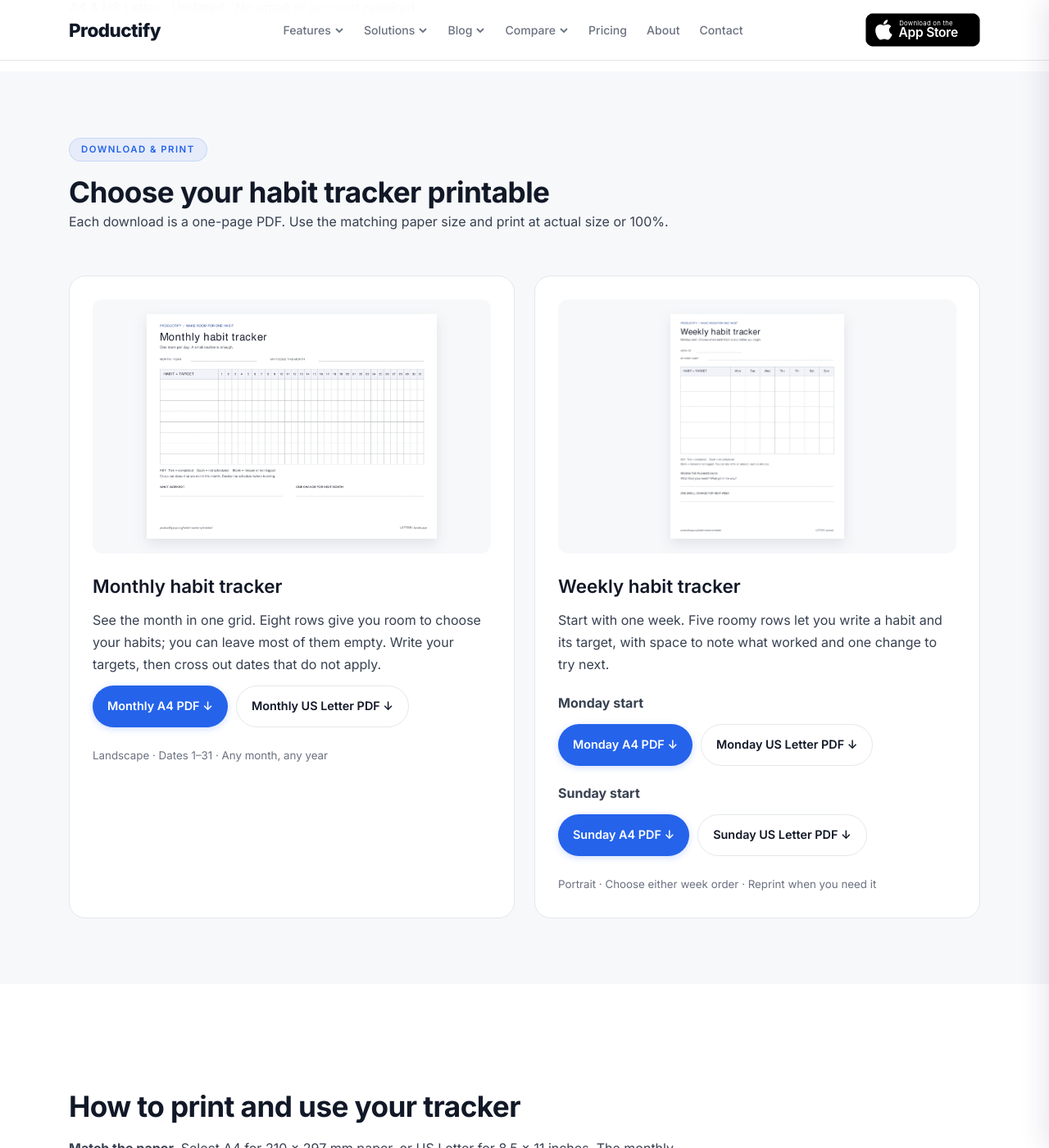
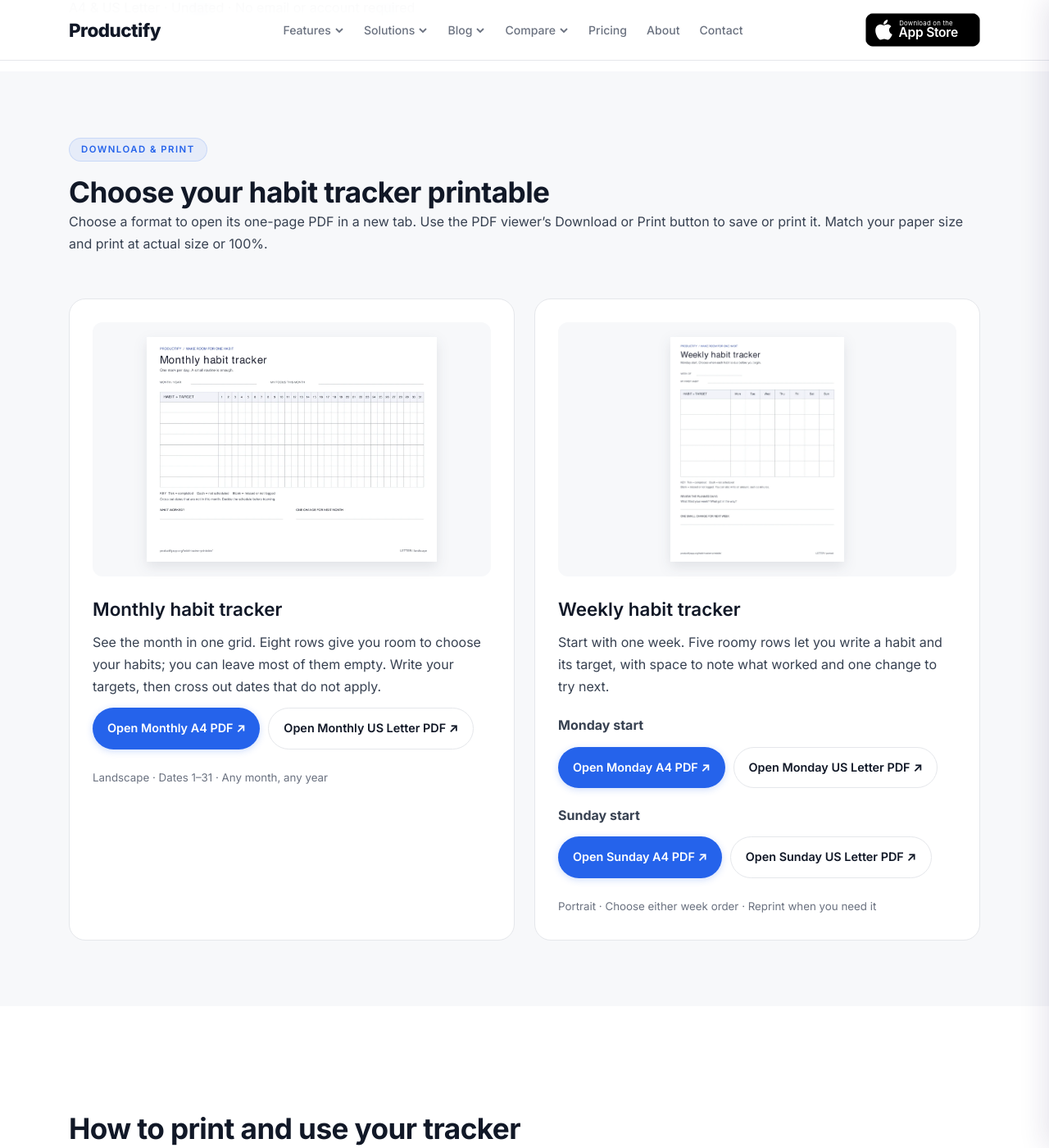
Before and after one commit to surengab/productifyapp.github.io, a Jekyll site: the page built from _solutions/habit-tracker-printable.html, in a window 1280 px wide and 1400 px high, scrolled down 576 px. Shown: the whole window at 82% size. Built offline with Jekyll 4.4.1, drawn with Linux system fonts in a browser that asks for light colours.

Commit message:
Open printable PDFs in the browser viewer

```diff
--- a/_solutions/habit-tracker-printable.html
+++ b/_solutions/habit-tracker-printable.html
@@ -61,15 +61,15 @@ extra_css: |-
 
 <section class="section section--alt" aria-labelledby="downloads">
     <div class="container">
-        <div class="section-header"><div class="eyebrow">Download &amp; print</div><h2 id="downloads">Choose your habit tracker printable</h2><p>Each download is a one-page PDF. Use the matching paper size and print at actual size or 100%.</p></div>
+        <div class="section-header"><div class="eyebrow">Download &amp; print</div><h2 id="downloads">Choose your habit tracker printable</h2><p>Choose a format to open its one-page PDF in a new tab. Use the PDF viewer’s Download or Print button to save or print it. Match your paper size and print at actual size or 100%.</p></div>
         <div class="printable-grid">
             <article class="printable-card" aria-labelledby="monthly-heading">
                 <div class="printable-preview"><img src="/assets/printables/monthly-preview.webp" alt="Blank monthly habit tracker with eight habit rows, dates 1 through 31, and space for a monthly review" width="1200" height="927" decoding="async"></div>
                 <h3 id="monthly-heading">Monthly habit tracker</h3>
                 <p>See the month in one grid. Eight rows give you room to choose your habits; you can leave most of them empty. Write your targets, then cross out dates that do not apply.</p>
                 <div class="printable-downloads">
-                    <a class="btn btn-primary" href="/assets/printables/habit-tracker-monthly-a4.pdf" download data-printable="monthly-a4">Monthly A4 PDF ↓</a>
-                    <a class="btn btn-secondary" href="/assets/printables/habit-tracker-monthly-letter.pdf" download data-printable="monthly-letter">Monthly US Letter PDF ↓</a>
+                    <a class="btn btn-primary" href="/assets/printables/habit-tracker-monthly-a4.pdf" target="_blank" rel="noopener" data-printable="monthly-a4">Open Monthly A4 PDF ↗</a>
+                    <a class="btn btn-secondary" href="/assets/printables/habit-tracker-monthly-letter.pdf" target="_blank" rel="noopener" data-printable="monthly-letter">Open Monthly US Letter PDF ↗</a>
                 </div>
                 <small>Landscape · Dates 1–31 · Any month, any year</small>
             </article>
@@ -79,13 +79,13 @@ extra_css: |-
                 <p>Start with one week. Five roomy rows let you write a habit and its target, with space to note what worked and one change to try next.</p>
                 <h4>Monday start</h4>
                 <div class="printable-downloads">
-                    <a class="btn btn-primary" href="/assets/printables/habit-tracker-weekly-monday-a4.pdf" download data-printable="weekly-monday-a4">Monday A4 PDF ↓</a>
-                    <a class="btn btn-secondary" href="/assets/printables/habit-tracker-weekly-monday-letter.pdf" download data-printable="weekly-monday-letter">Monday US Letter PDF ↓</a>
+                    <a class="btn btn-primary" href="/assets/printables/habit-tracker-weekly-monday-a4.pdf" target="_blank" rel="noopener" data-printable="weekly-monday-a4">Open Monday A4 PDF ↗</a>
+                    <a class="btn btn-secondary" href="/assets/printables/habit-tracker-weekly-monday-letter.pdf" target="_blank" rel="noopener" data-printable="weekly-monday-letter">Open Monday US Letter PDF ↗</a>
                 </div>
                 <h4>Sunday start</h4>
                 <div class="printable-downloads">
-                    <a class="btn btn-primary" href="/assets/printables/habit-tracker-weekly-sunday-a4.pdf" download data-printable="weekly-sunday-a4">Sunday A4 PDF ↓</a>
-                    <a class="btn btn-secondary" href="/assets/printables/habit-tracker-weekly-sunday-letter.pdf" download data-printable="weekly-sunday-letter">Sunday US Letter PDF ↓</a>
+                    <a class="btn btn-primary" href="/assets/printables/habit-tracker-weekly-sunday-a4.pdf" target="_blank" rel="noopener" data-printable="weekly-sunday-a4">Open Sunday A4 PDF ↗</a>
+                    <a class="btn btn-secondary" href="/assets/printables/habit-tracker-weekly-sunday-letter.pdf" target="_blank" rel="noopener" data-printable="weekly-sunday-letter">Open Sunday US Letter PDF ↗</a>
                 </div>
                 <small>Portrait · Choose either week order · Reprint when you need it</small>
             </article>
@@ -124,7 +124,7 @@ extra_css: |-
 document.addEventListener('click', function (event) {
     var link = event.target.closest('a[data-printable]');
     if (link && typeof window.gtag === 'function') {
-        window.gtag('event', 'printable_download', {
+        window.gtag('event', 'printable_open', {
             printable_variant: link.dataset.printable,
             page_path: location.pathname,
             link_url: link.href
```
